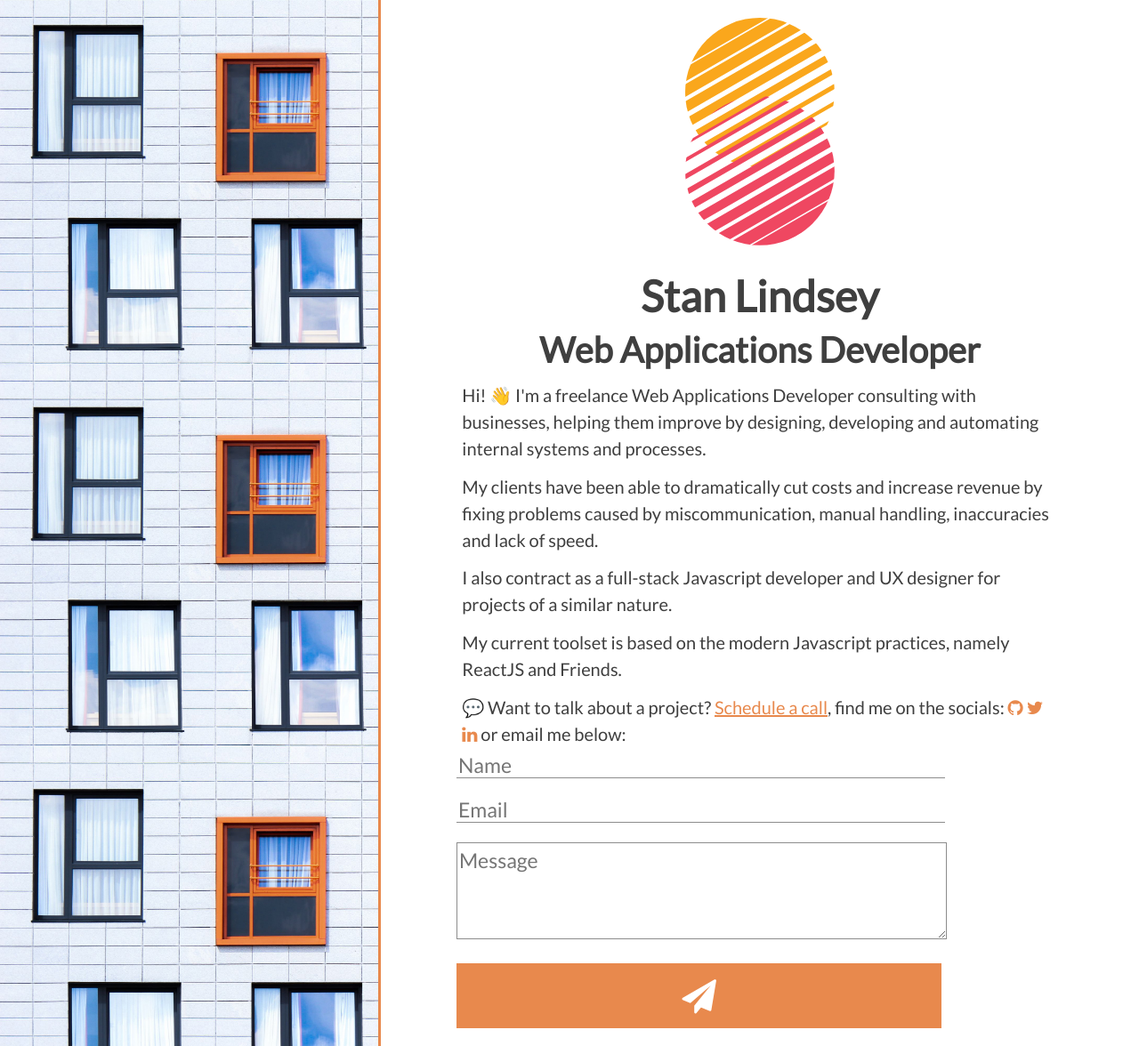
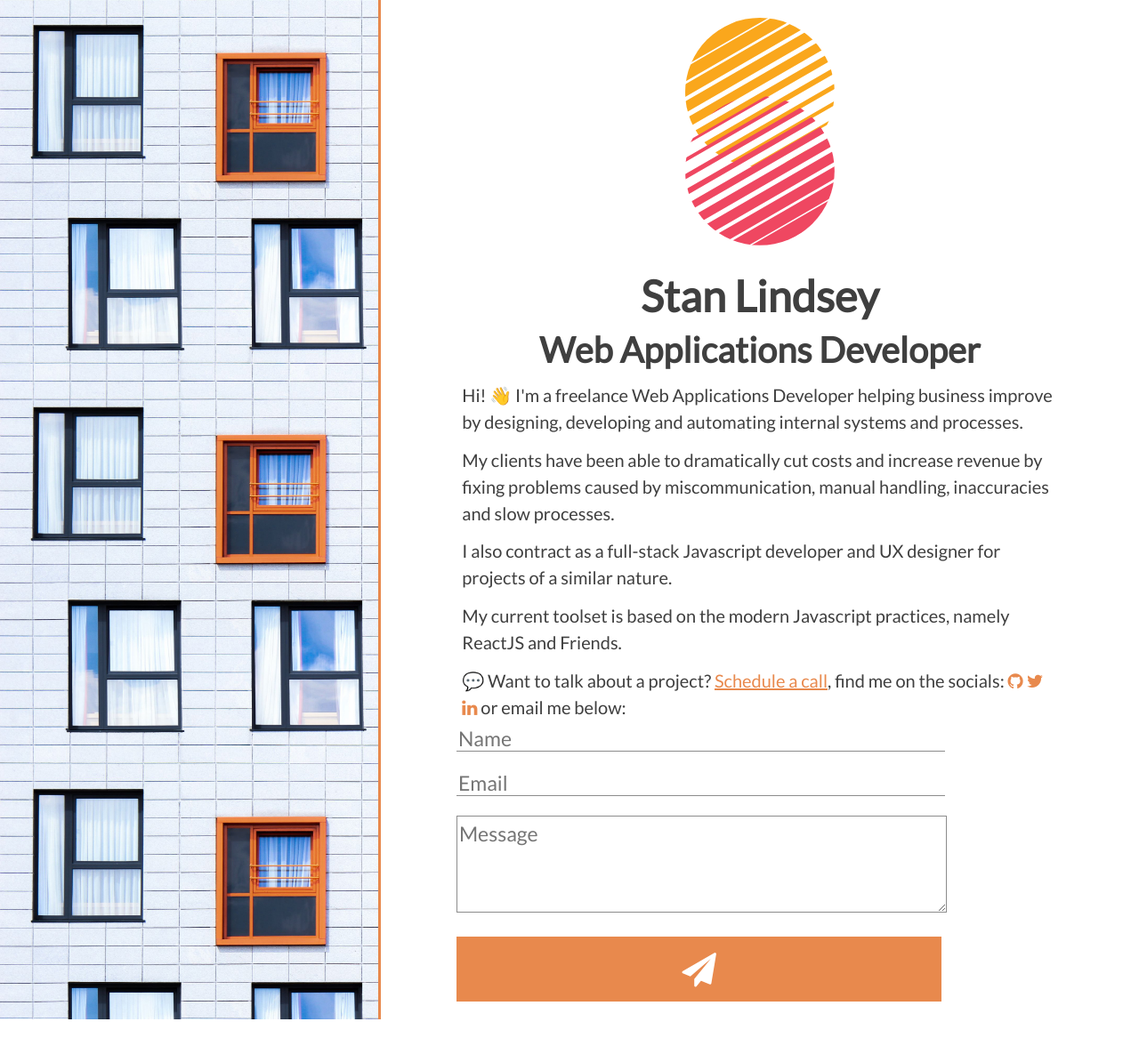
Before and after one commit to StanLindsey/stanlindsey.github.io, a Jekyll site: the page built from index.html, in a window 1280 px wide. Shown: the whole page at 89% size. Built offline with Jekyll 4.4.1, drawn with Linux system fonts in a browser that asks for light colours; nearby versions of some CDN libraries; after the commit the page ends 1146 px from its top, so only the background shows below that.

Commit message:
prose updates

```diff
--- a/index.html
+++ b/index.html
@@ -7,9 +7,9 @@ layout: home
 <h1>Stan Lindsey</h1>
 <h2 class="subtitle">Web Applications Developer</h2>
 
-<p>Hi! 👋 I'm a freelance Web Applications Developer consulting with businesses, helping them improve by designing, developing and automating internal systems and processes.</p>
+<p>Hi! 👋 I'm a freelance Web Applications Developer helping business improve by designing, developing and automating internal systems and processes.</p>
 
-<p>My clients have been able to dramatically cut costs and increase revenue by fixing problems caused by miscommunication, manual handling, inaccuracies and lack of speed.</p>
+<p>My clients have been able to dramatically cut costs and increase revenue by fixing problems caused by miscommunication, manual handling, inaccuracies and slow processes.</p>
 
 <p>I also contract as a full-stack Javascript developer and UX designer for projects of a similar nature.</p>
 
```
Also changed, not shown: contracting.html (added, +24 -0 lines).
